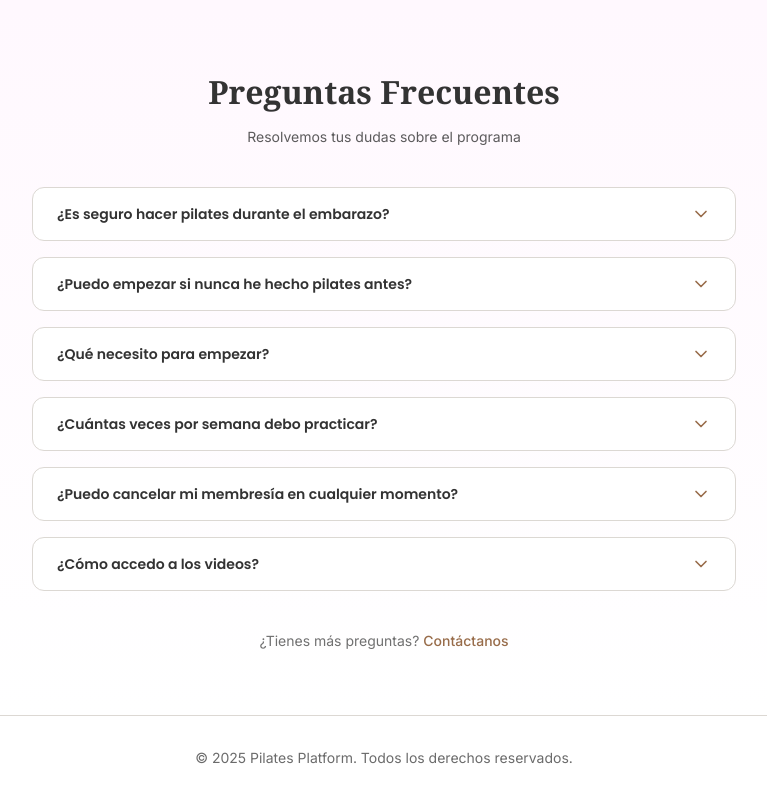
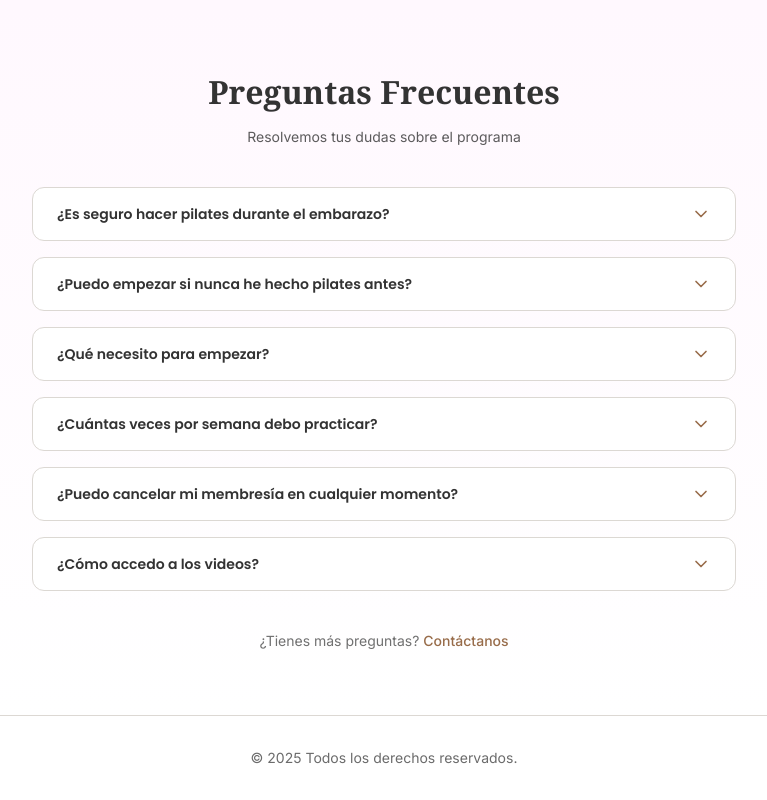
Before and after one commit to matiasreta/pilates-platform, a Next.js app: page / in a window 1280 px wide. Shown: the part 2158-2958 px from the top of the page, without its empty margins (256-1023 px from the left). Built offline with nearby package versions, Linux system fonts and the light colour scheme.

Commit message:
Update Footer.tsx

```diff
--- a/src/components/Footer.tsx
+++ b/src/components/Footer.tsx
@@ -9,7 +9,7 @@ export default function Footer() {
         <footer className="w-full bg-white border-t border-[#DCD8D3] py-8">
             <div className="mx-auto max-w-6xl px-6 lg:px-8 flex flex-col items-center justify-center text-center">
                 <p className="text-sm text-[#6B6B6B] font-[family-name:var(--font-inter)]">
-                    &copy; {currentYear} Pilates Platform. Todos los derechos reservados.
+                    &copy; {currentYear} Todos los derechos reservados.
                 </p>
             </div>
         </footer>
```
